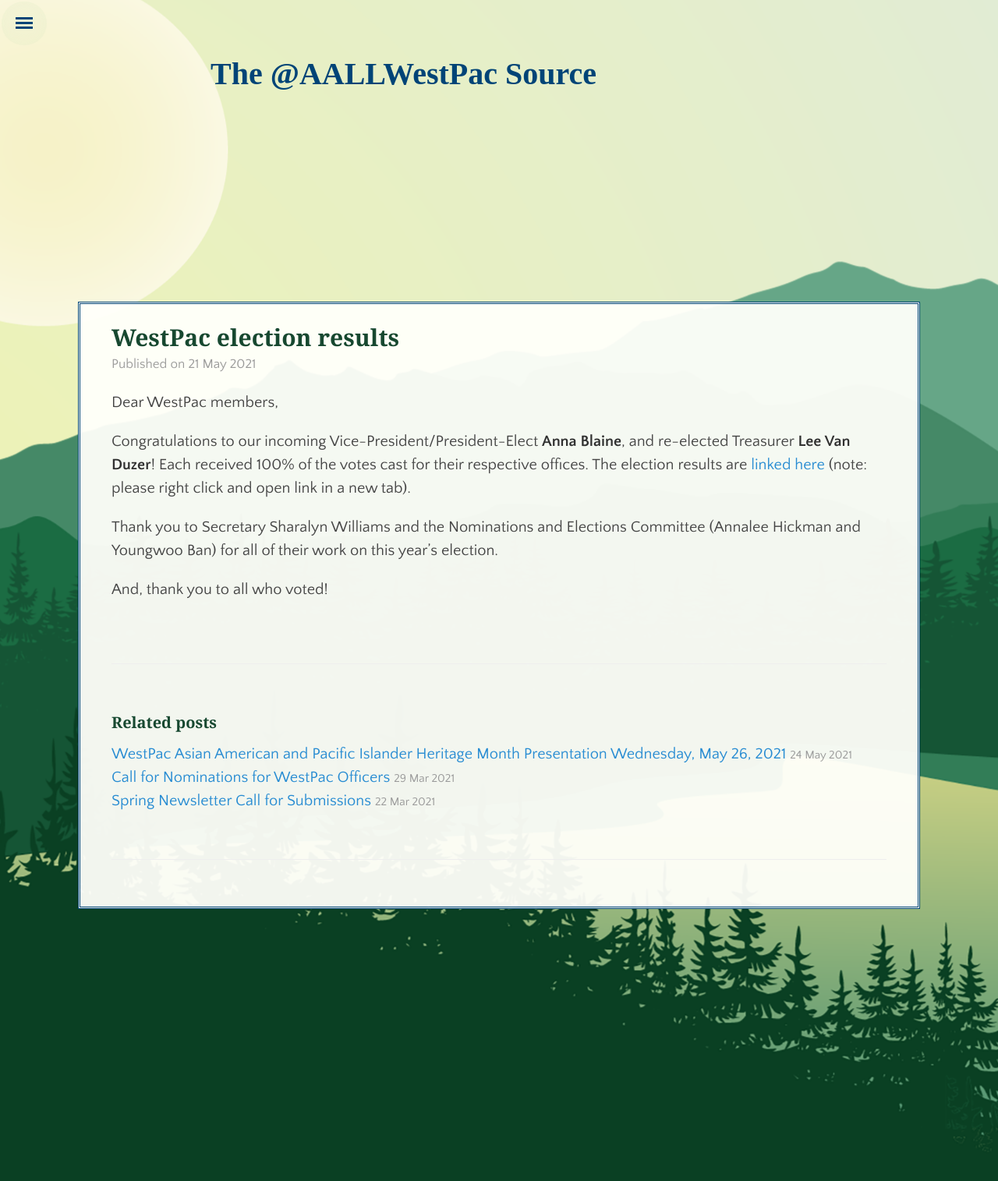
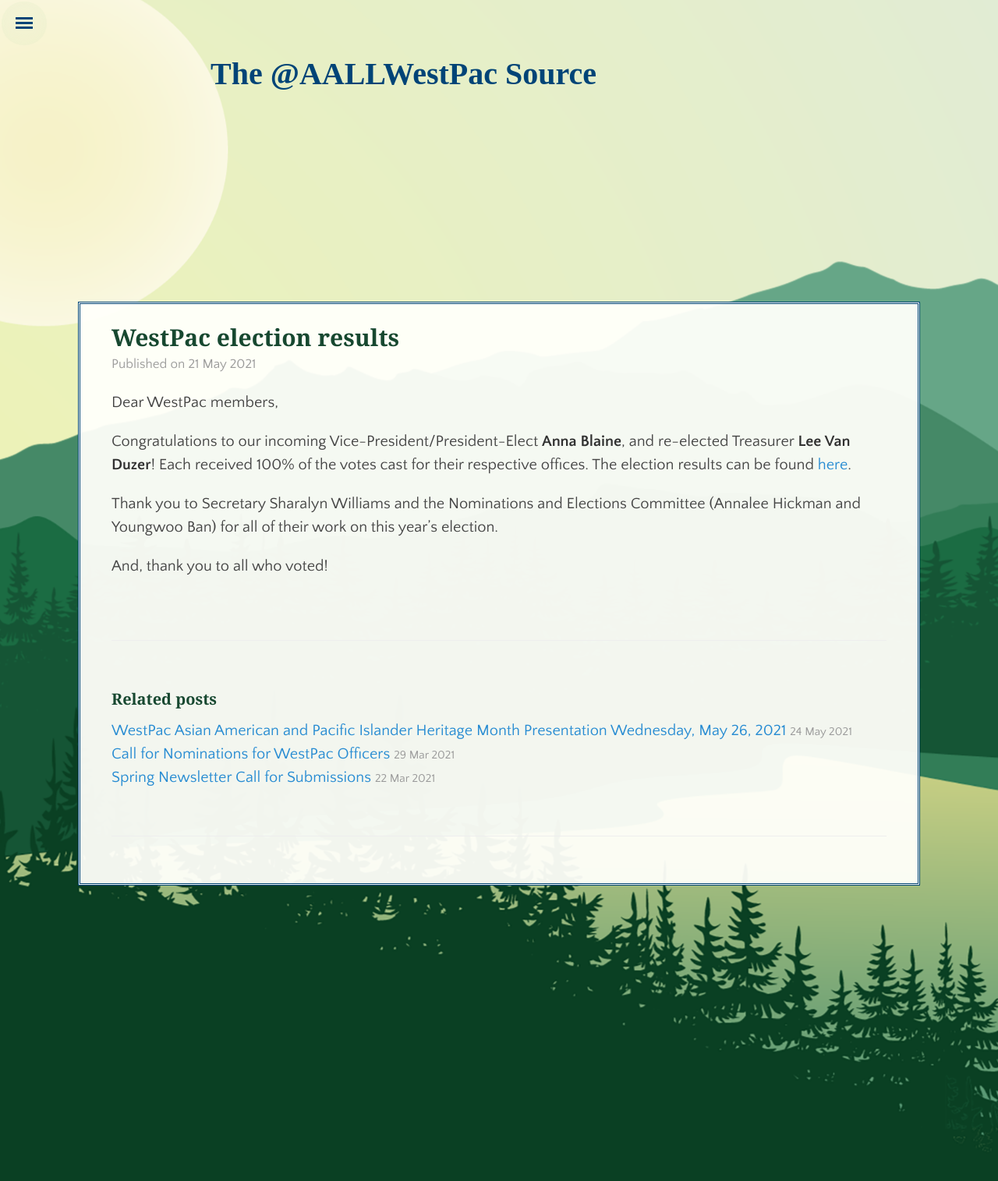
Before and after one commit to aallwestpac/aallwestpac.github.io, a Jekyll site: the page built from _posts/2021-05-21-WestPac-election-results.md, in a window 1280 px wide. Shown: the top 1515 px of the page at 78% size. Built offline with Jekyll 4.4.1, drawn with Linux system fonts in a browser that asks for light colours; some web fonts are replaced.

Commit message:
Update 2021-05-21-WestPac-election-results.md

```diff
--- a/_posts/2021-05-21-WestPac-election-results.md
+++ b/_posts/2021-05-21-WestPac-election-results.md
@@ -7,7 +7,7 @@
 ---
 Dear WestPac members,
 
-Congratulations to our incoming Vice-President/President-Elect **Anna Blaine**, and re-elected Treasurer **Lee Van Duzer**!  Each received 100% of the votes cast for their respective offices.  The election results are [linked here](https://drive.google.com/file/d/1nsfOXWIKjyj0SgsDIhFCEBP3fmHdWR_K/view) (note: please right click and open link in a new tab).
+Congratulations to our incoming Vice-President/President-Elect **Anna Blaine**, and re-elected Treasurer **Lee Van Duzer**!  Each received 100% of the votes cast for their respective offices.  The election results can be found <a href="files/WestPac Election Report_2021.pdf">here</a>.
 
 Thank you to Secretary Sharalyn Williams and the Nominations and Elections Committee (Annalee Hickman and Youngwoo Ban) for all of their work on this year's election.
 
```
